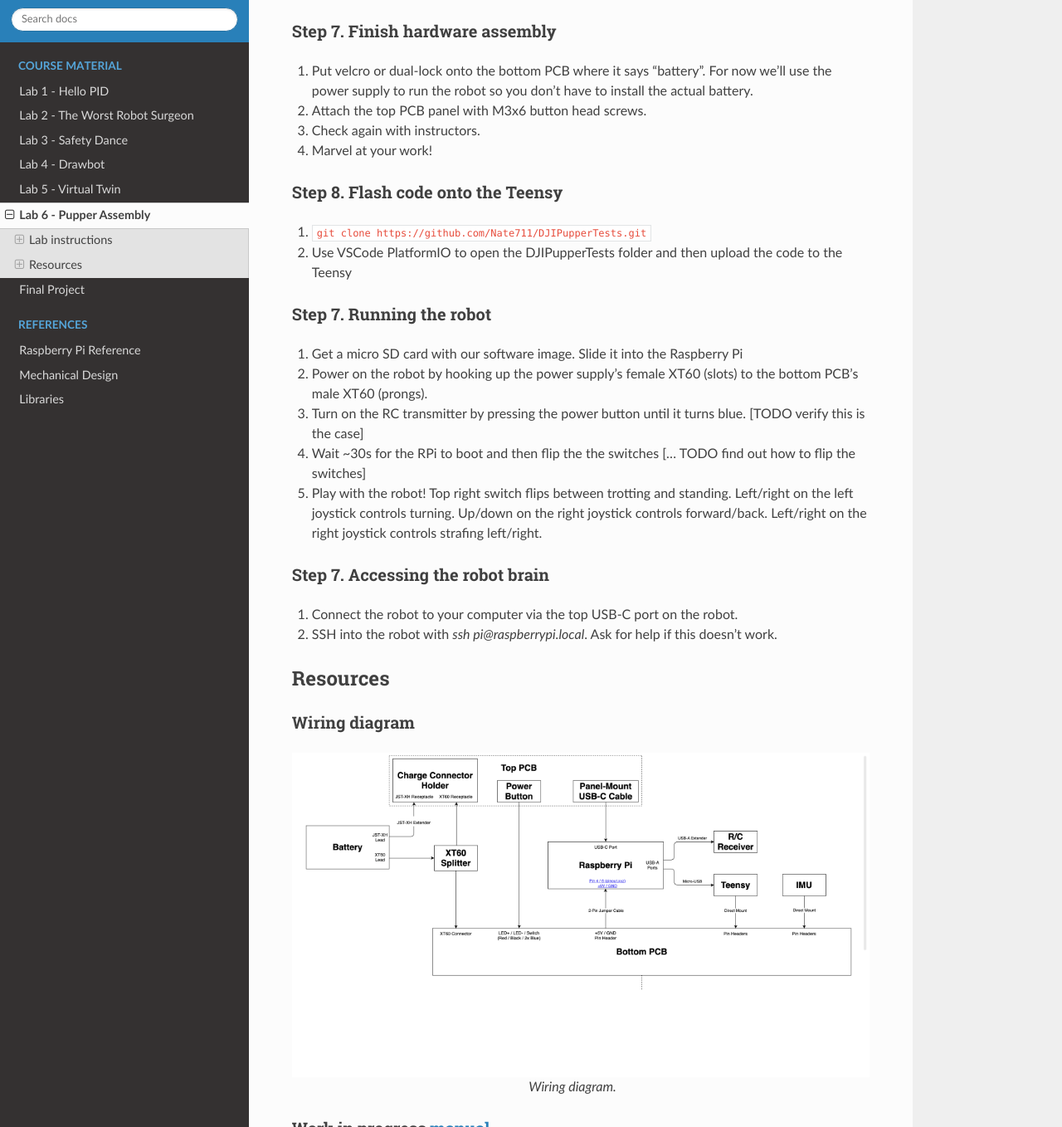
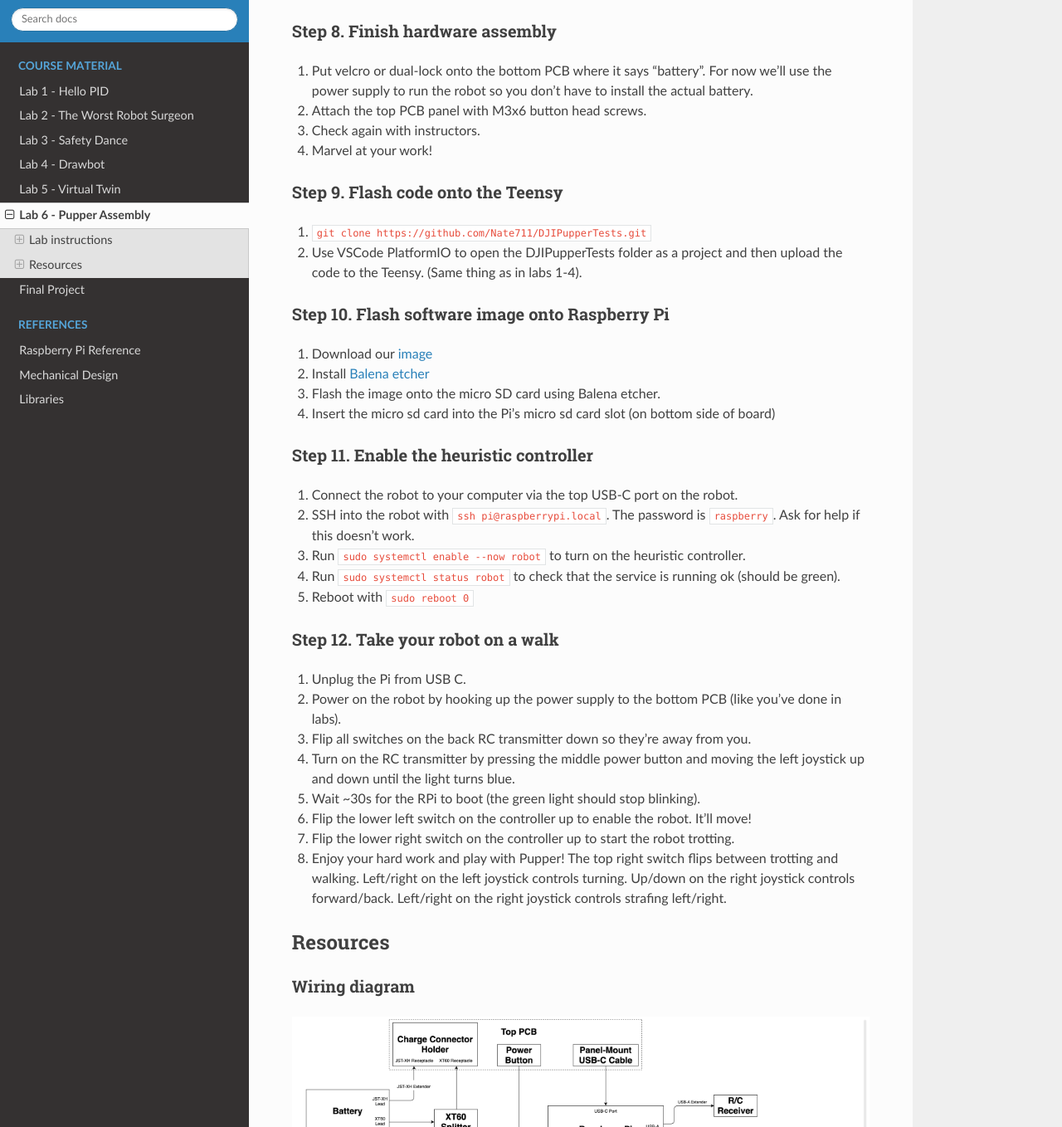
Before and after one commit to stanfordroboticsclub/pupperv3-independent-study, a Sphinx documentation site: the page built from docs/course-material/lab-6.rst, in a window 1280 px wide and 1400 px high, scrolled down 4490 px, cut to the strip 42-1400 px from the top of the window. Shown: the whole strip at 83% size. Built offline with Sphinx 7.4.7 and the Read the Docs theme 2.0.0, drawn with Linux system fonts in a browser that asks for light colours.

Commit message:
add flashing instructions + heuristic controller instructions

```diff
--- a/docs/course-material/lab-6.rst
+++ b/docs/course-material/lab-6.rst
@@ -103,30 +103,43 @@ Step 7. Top panel assembly
     Top view of top PCB.
 
 
-Step 7. Finish hardware assembly
+Step 8. Finish hardware assembly
 ^^^^^^^^^^^^^^^^^^^^^^^^^^^^^^^^^
 #. Put velcro or dual-lock onto the bottom PCB where it says "battery". For now we'll use the power supply to run the robot so you don't have to install the actual battery.
 #. Attach the top PCB panel with M3x6 button head screws.
 #. Check again with instructors.
 #. Marvel at your work!
 
-Step 8. Flash code onto the Teensy
+Step 9. Flash code onto the Teensy
 ^^^^^^^^^^^^^^^^^^^^^^^^^^^^^^^^^^^
 #. ``git clone https://github.com/Nate711/DJIPupperTests.git``
-#. Use VSCode PlatformIO to open the DJIPupperTests folder and then upload the code to the Teensy
+#. Use VSCode PlatformIO to open the DJIPupperTests folder as a project and then upload the code to the Teensy. (Same thing as in labs 1-4).
 
-Step 7. Running the robot
-^^^^^^^^^^^^^^^^^^^^^^^^^^^^^^^^^
-#. Get a micro SD card with our software image. Slide it into the Raspberry Pi
-#. Power on the robot by hooking up the power supply's female XT60 (slots) to the bottom PCB's male XT60 (prongs).
-#. Turn on the RC transmitter by pressing the power button until it turns blue. [TODO verify this is the case]
-#. Wait ~30s for the RPi to boot and then flip the the switches [... TODO find out how to flip the switches]
-#. Play with the robot! Top right switch flips between trotting and standing. Left/right on the left joystick controls turning. Up/down on the right joystick controls forward/back. Left/right on the right joystick controls strafing left/right.
+Step 10. Flash software image onto Raspberry Pi
+^^^^^^^^^^^^^^^^^^^^^^^^^^^^^^^^^^^^^^^^^^^^^^^^^^^^^^^^^^^^^^^^^^^^^^
+#. Download our `image <https://drive.google.com/file/d/1LWupKrq-aiqHTXsXZ3rIQzXBHl4DCbSj/view?usp=sharing>`_
+#. Install `Balena etcher <https://www.balena.io/etcher/>`_
+#. Flash the image onto the micro SD card using Balena etcher.
+#. Insert the micro sd card into the Pi's micro sd card slot (on bottom side of board)
 
-Step 7. Accessing the robot brain
-^^^^^^^^^^^^^^^^^^^^^^^^^^^^^^^^^^
+Step 11. Enable the heuristic controller
+^^^^^^^^^^^^^^^^^^^^^^^^^^^^^^^^^^^^^^^^^^
 #. Connect the robot to your computer via the top USB-C port on the robot.
-#. SSH into the robot with `ssh pi@raspberrypi.local`. Ask for help if this doesn't work.
+#. SSH into the robot with ``ssh pi@raspberrypi.local``. The password is ``raspberry``. Ask for help if this doesn't work.
+#. Run ``sudo systemctl enable --now robot`` to turn on the heuristic controller.
+#. Run ``sudo systemctl status robot`` to check that the service is running ok (should be green).
+#. Reboot with ``sudo reboot 0``
+
+Step 12. Take your robot on a walk
+^^^^^^^^^^^^^^^^^^^^^^^^^^^^^^^^^^^^
+#. Unplug the Pi from USB C.
+#. Power on the robot by hooking up the power supply to the bottom PCB (like you've done in labs).
+#. Flip all switches on the back RC transmitter down so they're away from you.
+#. Turn on the RC transmitter by pressing the middle power button and moving the left joystick up and down until the light turns blue.
+#. Wait ~30s for the RPi to boot (the green light should stop blinking).
+#. Flip the lower left switch on the controller up to enable the robot. It'll move!
+#. Flip the lower right switch on the controller up to start the robot trotting.
+#. Enjoy your hard work and play with Pupper! The top right switch flips between trotting and walking. Left/right on the left joystick controls turning. Up/down on the right joystick controls forward/back. Left/right on the right joystick controls strafing left/right.
 
 
 Resources
```
